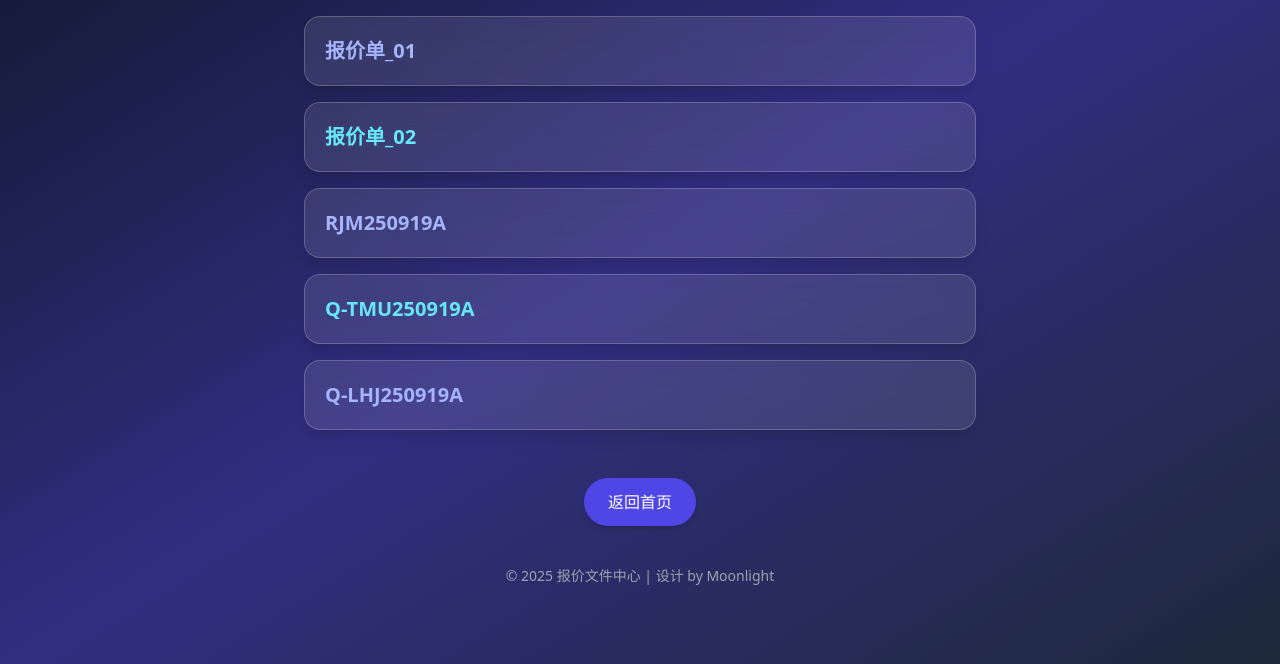
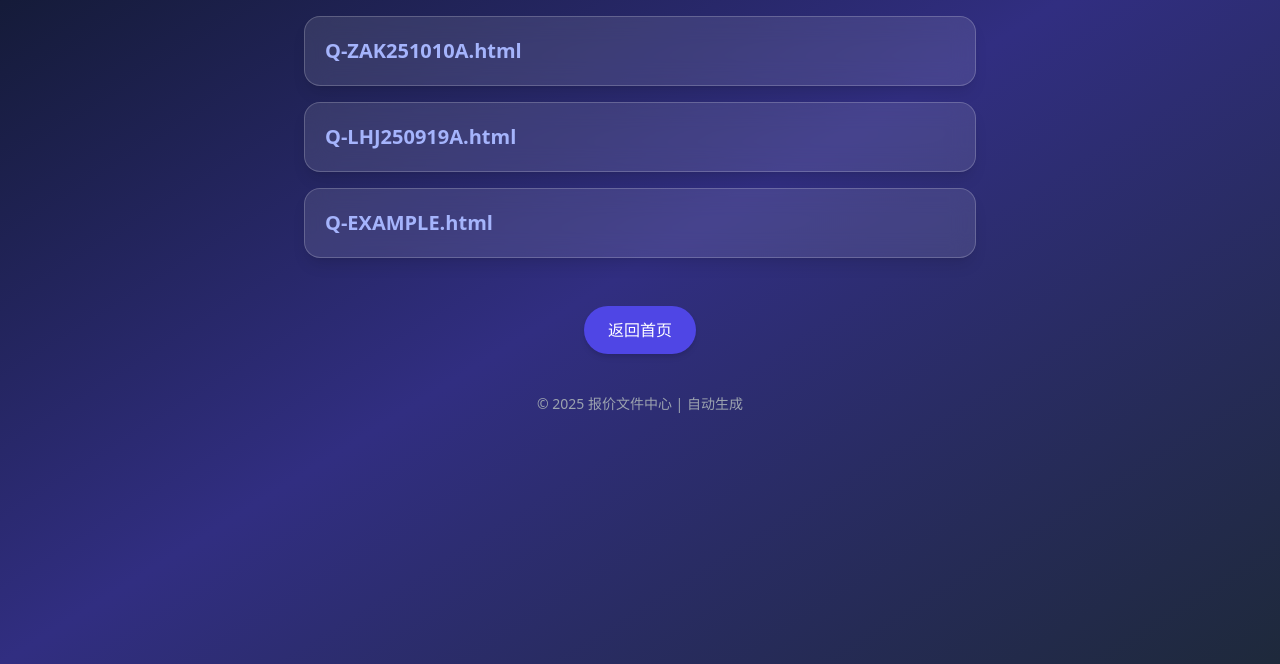
Before and after one commit to kmoonlightneon-source/quotation-list, a plain HTML site: page 2025-10/index.html in a window 1280 px wide. Shown: the part 136-800 px from the top of the page. Drawn offline with nearby package versions, Linux system fonts and the light colour scheme.

Commit message:
Update index.html

```diff
--- a/2025-10/index.html
+++ b/2025-10/index.html
@@ -3,60 +3,42 @@
 <head>
   <meta charset="UTF-8">
   <meta name="viewport" content="width=device-width, initial-scale=1.0">
-  <title>2025年10月报价单</title>
+  <title>Q 开头文件目录</title>
   <script src="https://cdn.tailwindcss.com"></script>
 </head>
-
 <body class="min-h-screen bg-gradient-to-br from-slate-900 via-indigo-900 to-slate-800 flex flex-col items-center py-16 text-white font-sans">
 
   <h1 class="text-4xl md:text-5xl font-bold mb-10 bg-gradient-to-r from-indigo-400 to-cyan-400 text-transparent bg-clip-text drop-shadow-lg">
-    2025年10月报价单
+    Q 开头文件目录
   </h1>
 
+  <!-- BEGIN Q FILE LIST -->
   <ul class="w-11/12 max-w-2xl space-y-4">
     <li>
-      <a href="报价单_01.html"
-         class="block p-5 bg-white/10 backdrop-blur-md rounded-2xl border border-white/20 hover:scale-105 hover:bg-white/20 transition duration-300 shadow-lg">
-        <span class="text-xl font-semibold text-indigo-300">报价单_01</span>
+      <a href="Q-ZAK251010A.html" class="block p-5 bg-white/10 backdrop-blur-md rounded-2xl border border-white/20 hover:scale-105 hover:bg-white/20 transition duration-300 shadow-lg">
+        <span class="text-xl font-semibold text-indigo-300">Q-ZAK251010A.html</span>
       </a>
     </li>
-
     <li>
-      <a href="CBE250919A.html"
-         class="block p-5 bg-white/10 backdrop-blur-md rounded-2xl border border-white/20 hover:scale-105 hover:bg-white/20 transition duration-300 shadow-lg">
-        <span class="text-xl font-semibold text-cyan-300">报价单_02</span>
+      <a href="Q-LHJ250919A.html" class="block p-5 bg-white/10 backdrop-blur-md rounded-2xl border border-white/20 hover:scale-105 hover:bg-white/20 transition duration-300 shadow-lg">
+        <span class="text-xl font-semibold text-indigo-300">Q-LHJ250919A.html</span>
       </a>
     </li>
-
     <li>
-      <a href="RJM250919A.html"
-         class="block p-5 bg-white/10 backdrop-blur-md rounded-2xl border border-white/20 hover:scale-105 hover:bg-white/20 transition duration-300 shadow-lg">
-        <span class="text-xl font-semibold text-indigo-300">RJM250919A</span>
+      <a href="Q-EXAMPLE.html" class="block p-5 bg-white/10 backdrop-blur-md rounded-2xl border border-white/20 hover:scale-105 hover:bg-white/20 transition duration-300 shadow-lg">
+        <span class="text-xl font-semibold text-indigo-300">Q-EXAMPLE.html</span>
       </a>
     </li>
+    <!-- Add more Q-files here -->
+  </ul>
+  <!-- END Q FILE LIST -->
 
-    <li>
-      <a href="Q-ZAK251010A.html"
-         class="block p-5 bg-white/10 backdrop-blur-md rounded-2xl border border-white/20 hover:scale-105 hover:bg-white/20 transition duration-300 shadow-lg">
-        <span class="text-xl font-semibold text-cyan-300">Q-TMU250919A</span>
-      </a>
-    </li>
-
-    <li>
-      <a href="Q-LHJ250919A.html"
-         class="block p-5 bg-white/10 backdrop-blur-md rounded-2xl border border-white/20 hover:scale-105 hover:bg-white/20 transition duration-300 shadow-lg">
-        <span class="text-xl font-semibold text-indigo-300">Q-LHJ250919A</span>
-      </a>
-    </li>
-  </ul>
-
-  <a href="/"
-     class="mt-12 inline-block px-6 py-3 bg-indigo-600 hover:bg-indigo-500 rounded-full shadow-md transition duration-300 text-white font-medium">
+  <a href="/" class="mt-12 inline-block px-6 py-3 bg-indigo-600 hover:bg-indigo-500 rounded-full shadow-md transition duration-300 text-white font-medium">
     返回首页
   </a>
 
   <footer class="mt-10 text-sm text-gray-400">
-    © 2025 报价文件中心 | 设计 by Moonlight
+    © 2025 报价文件中心 | 自动生成
   </footer>
 
 </body>
```
